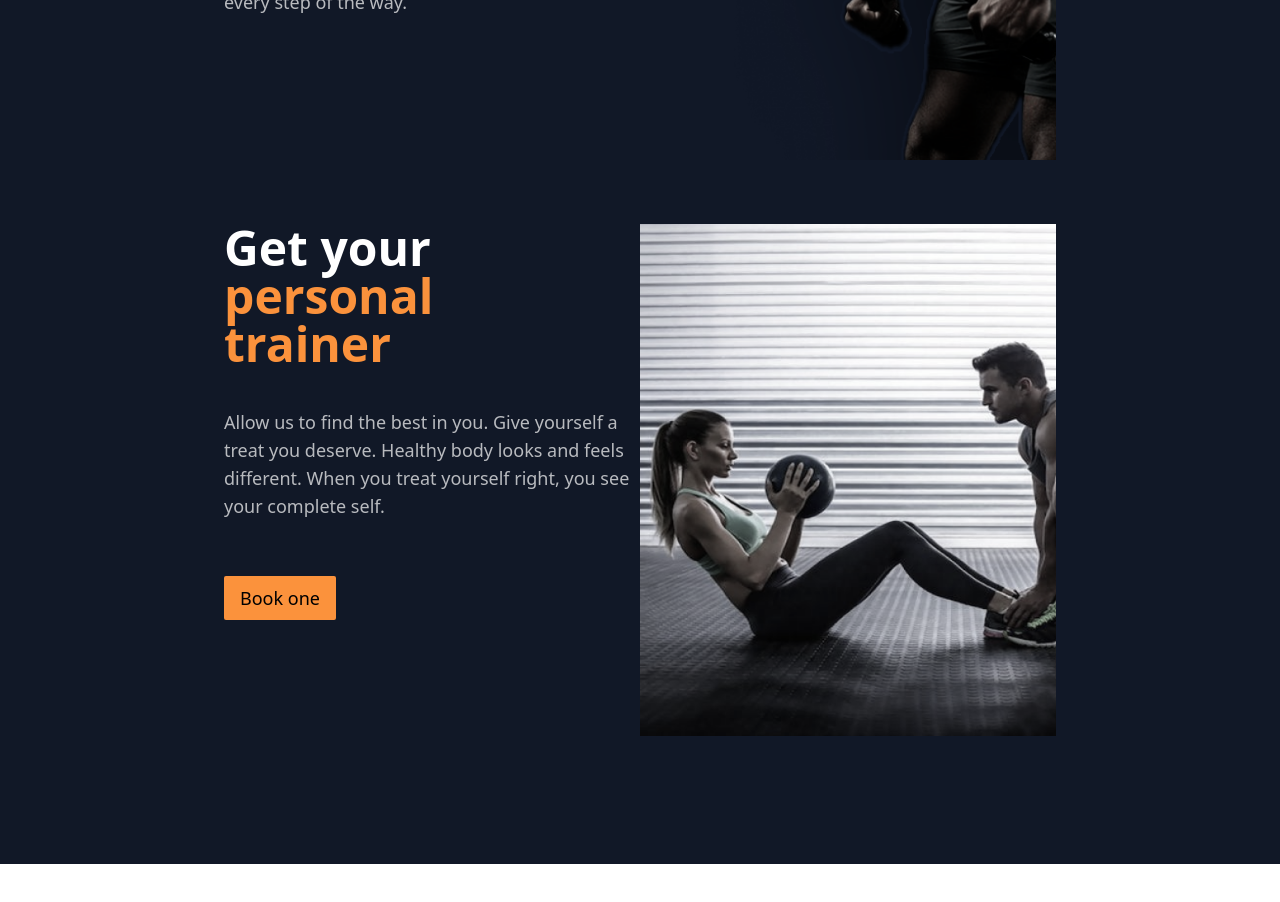
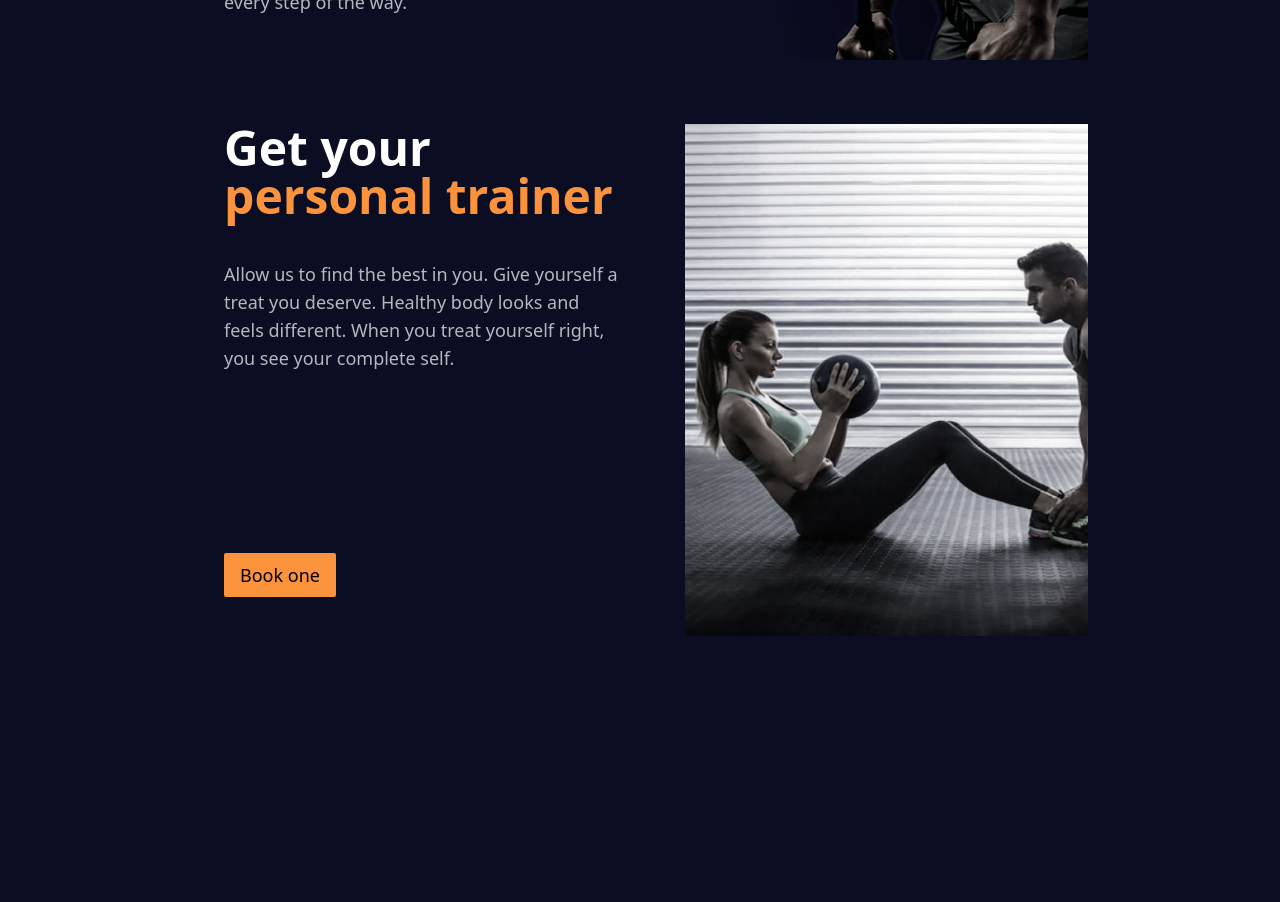
Before and after one commit to bipu01/gymTs, a React (Vite) app: page / in a window 1280 px wide. Shown: the part 700-1602 px from the top of the page. Before the commit the page ends 1564 px from the top, so only its background shows below. Built offline with nearby package versions, Linux system fonts and the light colour scheme.

Commit message:
update 2

```diff
--- a/src/App.tsx
+++ b/src/App.tsx
@@ -3,7 +3,7 @@ import Navbar from "./Navbar"
 
 function App() {
   return (
-    <div className="bg-gray-900 text-white">
+    <div className=" bg-bg text-white">
     <Navbar/>
     <Body/>
     </div>
--- a/src/Body/Body.tsx
+++ b/src/Body/Body.tsx
@@ -4,14 +4,14 @@ const Body = () => {
     // let paragraphStyles = "";
 
   return (
-    <div className="flex flex-col lg:mx-15vw px-2 sm:px-8 ">
-        <section className="relative h-75vh lg:h-onePage overflow-x-hidden overflow-y-hidden">
+    <div className="flex flex-col ">
+        <section className="relative lg:mx-15vw px-2 sm:px-8  h-85vh overflow-x-hidden overflow-y-hidden">
             <div className="">
                 <div className="">
                     <img src="/fitness_model.png" alt="Fitness Model" className="absolute -right-5vw lg:left-20vw xl:left-25vw  z-0" />
                 </div>
                 <div className="grid grid-cols-2 grid-rows-2 relative overflow-hidden h-96">
-                    <div className=" col-span-1">
+                    <div className="col-span-1">
                         <h1 className="font-bold text-5xl lg:text-6xl  mt-30% lg:mt-15% opacity-80 ">Invest in Your Fitness</h1>
                     </div>
                     <div className=" row-span-2">
@@ -35,20 +35,24 @@ const Body = () => {
                 </div>
             </div>
         </section>
-        <section className="relative mt-16 h-80vh overflow-hidden">
-            <div className="relative max-w-imgWidth md:max-w-60vw sm:absolute sm:left-50% md:w-40vw md:h-45vw">
+        <section className="relative h-onePage mt-16 pb-8 overflow-hidden lg:mx-15vw px-2 sm:px-8 ">
+            <div className="relative max-w-imgWidth sm:max-w-45vw sm:absolute sm:left-55% md:w-40vw md:h-45vw">
                 <img src="/trainer.png" alt="Personal Trainer" className="bg-cover sm:aspect-square "/>
-                <div className="absolute sm:hidden inset-0 w-full h-100% bg-gradient-to-b  from-slate-900 via-transparent to-transparent opacity-50"></div>
+                <div className="absolute sm:hidden inset-0 w-full h-100% bg-gradient-to-b from-slate-900 via-transparent to-transparent opacity-50"></div>
             </div>
             <div className="sm:w-50% px-2 md:px-0 ">
-                <h1 className="absolute top-5% sm:static text-4xl sm:text-5xl w-80% font-bold">Get your <div className="text-orange-400 " >personal
-                trainer</div>
-                </h1>
-                <p className=" text-sm opacity-70 mt-10 lg:text-lg">Allow us to find the best in you. Give yourself a treat you
+                {/* <div className="absolute top-5% sm:static text-4xl sm:text-5xl w-80% font-bold"> */}
+                    <h1 className=" text-4xl sm:text-5xl w-80% font-bold whitespace-nowrap ">Get your
+                        <div className="text-orange-400 ">
+                            personal trainer
+                        </div>
+                    </h1>
+                {/* </div> */}
+                <p className=" text-sm opacity-70 mt-10 lg:text-lg w-95% ">Allow us to find the best in you. Give yourself a treat you
                     deserve.
                     Healthy body
                     looks and feels different. When you treat yourself right, you see your complete self.</p>
-                <div className="absolute top-45% lg:top-55% ">
+                <div className="absolute top-80% xsm:top-40% lg:top-55% ">
                     <PrimaryButton text={"Book one"}/>
                 </div>
             </div>
--- a/tailwind.config.js
+++ b/tailwind.config.js
@@ -3,6 +3,9 @@ export default {
   content: ["./index.html", "./src/**/*.{js,ts,jsx,tsx}"],
   theme: {
     extend: {
+      colors: {
+        "bg": "#0B0D23",
+      },
       dropShadow: {
         "3xl": "0 35px 35px rgba(0, 0, 0, 0.25)",
         "4xl": [
```
